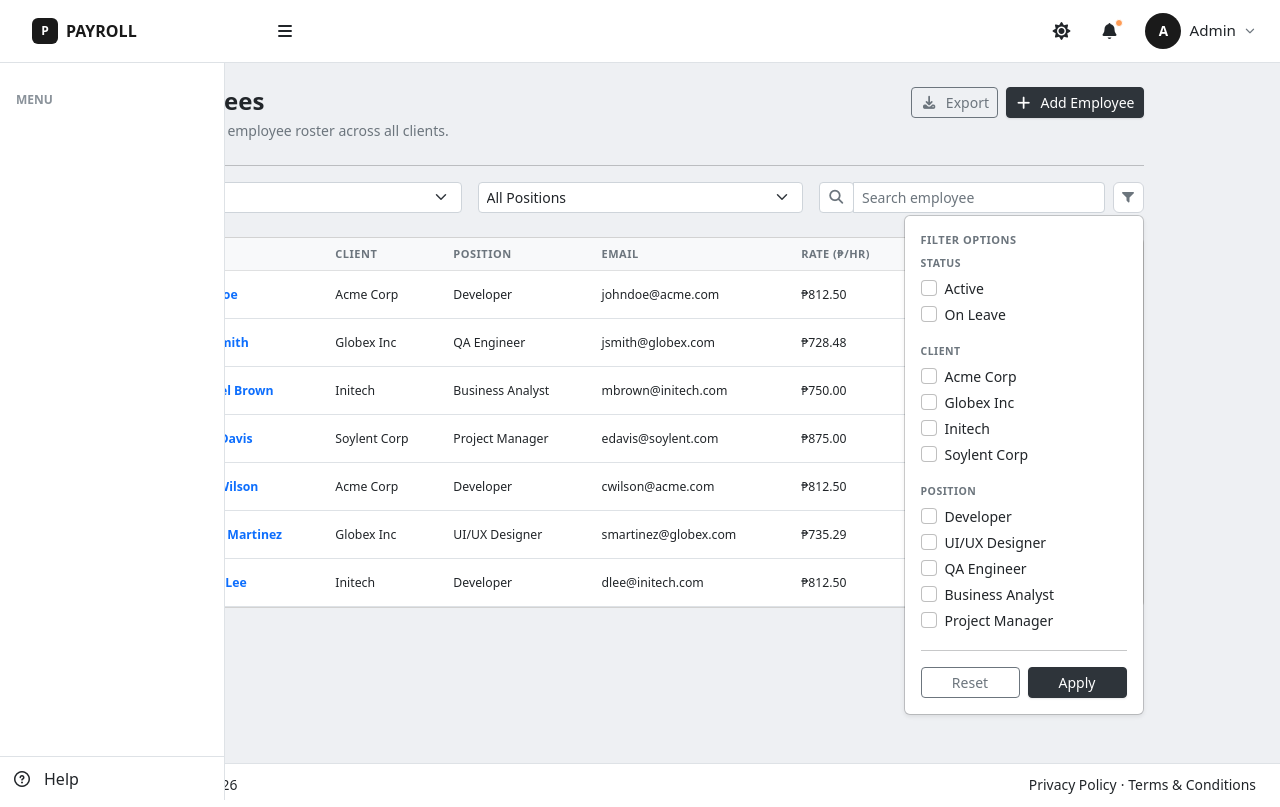
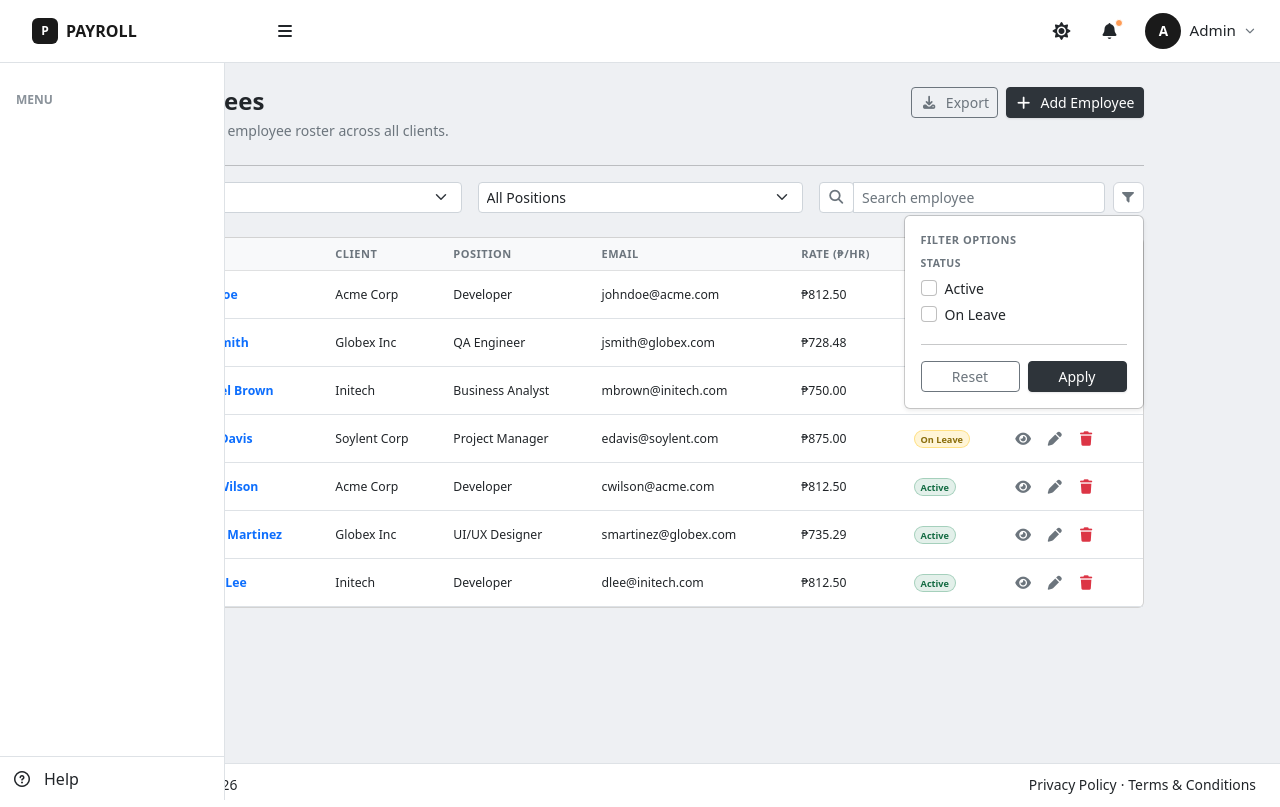
Before and after one commit to melchie04/payroll-system, a React (Vite) app in the folder frontend/: page /employees in a window 1280 px wide. Both pictures are taken after a click on the button 1240 px from the left and 197 px from the top of the page. Built offline with nearby package versions, Linux system fonts and the light colour scheme.

Commit message:
Update: Employees filter menu

```diff
--- a/frontend/src/components/ui/index.jsx
+++ b/frontend/src/components/ui/index.jsx
@@ -368,7 +368,7 @@ export function ExportMenu({ onExportCsv, label = "Export" }) {
 }
 
 // FilterMenu — filter options dropdown panel with reset/apply.
-export function FilterMenu({ children, onReset }) {
+export function FilterMenu({ children, onReset, onApply }) {
   return (
     <div className="dropdown">
       <button
@@ -397,7 +397,7 @@ export function FilterMenu({ children, onReset }) {
           <button type="button" className="btn btn-sm btn-outline-secondary w-50" onClick={onReset}>
             Reset
           </button>
-          <button type="button" className="btn btn-sm btn-dark w-50">
+          <button type="button" className="btn btn-sm btn-dark w-50" onClick={onApply}>
             Apply
           </button>
         </div>
@@ -406,8 +406,10 @@ export function FilterMenu({ children, onReset }) {
   );
 }
 
-// FilterCheckGroup — labeled checkbox group inside FilterMenu.
-export function FilterCheckGroup({ label, options }) {
+// FilterCheckGroup — labeled checkbox group inside FilterMenu. Pass selected + onToggle
+// to make it filter; left out, it stays uncontrolled and renders exactly as before.
+export function FilterCheckGroup({ label, options, selected, onToggle }) {
+  const controlled = typeof onToggle === "function";
   return (
     <div>
       <div className="text-uppercase text-muted fw-semibold mb-1" style={{ fontSize: 10.5, letterSpacing: 0.5 }}>
@@ -415,7 +417,12 @@ export function FilterCheckGroup({ label, options }) {
       </div>
       {options.map((opt) => (
         <div className="form-check" key={opt}>
-          <input className="form-check-input" type="checkbox" id={`chk-${label}-${opt}`.replace(/\s+/g, "-")} />
+          <input
+            className="form-check-input"
+            type="checkbox"
+            id={`chk-${label}-${opt}`.replace(/\s+/g, "-")}
+            {...(controlled ? { checked: (selected || []).includes(opt), onChange: () => onToggle(opt) } : {})}
+          />
           <label className="form-check-label small" htmlFor={`chk-${label}-${opt}`.replace(/\s+/g, "-")}>
             {opt}
           </label>
--- a/frontend/src/pages/employees/Employees.jsx
+++ b/frontend/src/pages/employees/Employees.jsx
@@ -35,6 +35,8 @@ export default function Employees() {
   const [client, setClient] = useState("All Clients");
   const [position, setPosition] = useState("All Positions");
   const [search, setSearch] = useState("");
+  const [statusDraft, setStatusDraft] = useState([]);
+  const [status, setStatus] = useState([]);
 
   // Position options track the roster, so a new position shows up in the filter on its own.
   const positions = useMemo(() => [...new Set(employees.map((e) => e.position))], [employees]);
@@ -44,10 +46,11 @@ export default function Employees() {
     return employees.filter((e) => {
       if (client !== "All Clients" && e.client !== client) return false;
       if (position !== "All Positions" && e.position !== position) return false;
+      if (status.length > 0 && !status.includes(e.status)) return false;
       if (!query) return true;
       return `${e.name} ${e.email}`.toLowerCase().includes(query);
     });
-  }, [employees, client, position, search]);
+  }, [employees, client, position, search, status]);
 
   const toggleOne = (id) => setSelected((prev) => (prev.includes(id) ? prev.filter((x) => x !== id) : [...prev, id]));
 
@@ -59,6 +62,9 @@ export default function Employees() {
   function toggleAll() {
     setSelected(allSelected ? selected.filter((id) => !visibleIds.includes(id)) : [...new Set([...selected, ...visibleIds])]);
   }
+
+  const toggleStatusDraft = (opt) =>
+    setStatusDraft((prev) => (prev.includes(opt) ? prev.filter((s) => s !== opt) : [...prev, opt]));
 
   const [target, setTarget] = useState(null);
 
@@ -127,10 +133,14 @@ export default function Employees() {
           <div className="col-12 col-md-4">
             <div className="d-flex gap-2 align-items-center w-100">
               <SearchInput placeholder="Search employee" value={search} onChange={(e) => setSearch(e.target.value)} />
-              <FilterMenu>
-                <FilterCheckGroup label="Status" options={["Active", "On Leave"]} />
-                <FilterCheckGroup label="Client" options={["Acme Corp", "Globex Inc", "Initech", "Soylent Corp"]} />
-                <FilterCheckGroup label="Position" options={["Developer", "UI/UX Designer", "QA Engineer", "Business Analyst", "Project Manager"]} />
+              <FilterMenu
+                onApply={() => setStatus(statusDraft)}
+                onReset={() => {
+                  setStatusDraft([]);
+                  setStatus([]);
+                }}
+              >
+                <FilterCheckGroup label="Status" options={["Active", "On Leave"]} selected={statusDraft} onToggle={toggleStatusDraft} />
               </FilterMenu>
             </div>
           </div>
@@ -167,6 +177,8 @@ export default function Employees() {
                   setClient("All Clients");
                   setPosition("All Positions");
                   setSearch("");
+                  setStatusDraft([]);
+                  setStatus([]);
                 }}
               >
                 <i className="fas fa-rotate-left"></i> Clear Filters
```
